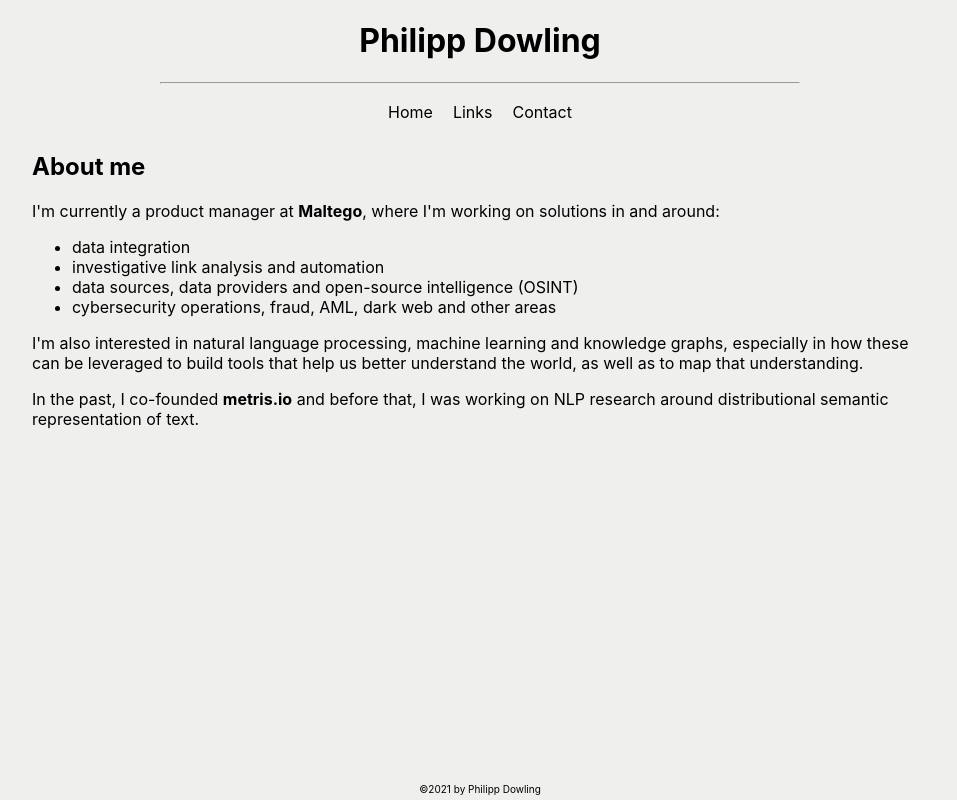
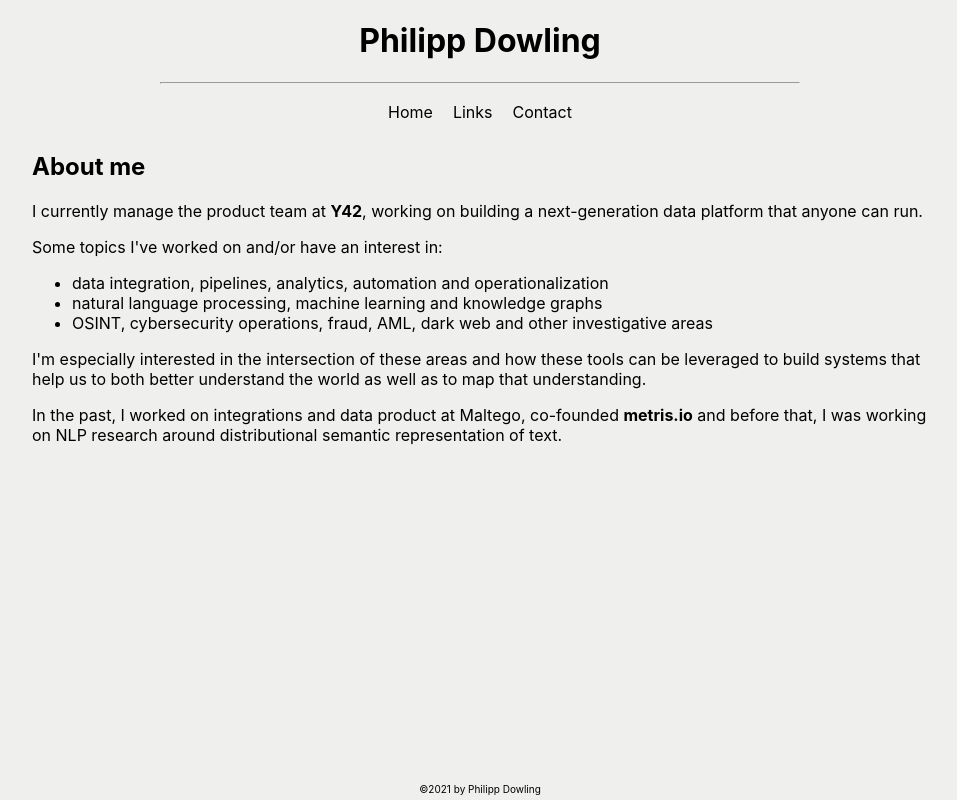
Before and after one commit to phdowling/phdowling.github.io, a React (Create React App) app: page / in a window 1280 px wide. Shown: the whole page, without its empty margins (160-1117 px from the left). Built offline with nearby package versions, Linux system fonts and the light colour scheme.

Commit message:
Update Home.tsx

```diff
--- a/src/components/Home.tsx
+++ b/src/components/Home.tsx
@@ -3,19 +3,17 @@ import ReactMarkdown from "react-markdown";
 import {ContentPage, NoRefLink} from "./ContentPage";
 
 const content = `## About me
-I'm currently a product manager at **[Maltego](https://maltego.com)**,
-where I'm working on solutions in and around:
+I currently manage the product team at **[Y42](https://y42.com)**, working on building a next-generation data platform that anyone can run.
 
-- data integration
-- investigative link analysis and automation
-- data sources, data providers and open-source intelligence (OSINT)
-- cybersecurity operations, fraud, AML, dark web and other areas
+Some topics I've worked on and/or have an interest in:
+- data integration, pipelines, analytics, automation and operationalization
+- natural language processing, machine learning and knowledge graphs
+- OSINT, cybersecurity operations, fraud, AML, dark web and other investigative areas
 
-I'm also interested in natural language processing, machine learning and knowledge graphs,
-especially in how these can be leveraged to build tools that help us better understand the world,
+I'm especially interested in the intersection of these areas and how these tools can be leveraged to build systems that help us to both better understand the world
 as well as to map that understanding.
 
-In the past, I co-founded **[metris.io](https://metris.io/)**
+In the past, I worked on integrations and data product at [Maltego](maltego.com), co-founded **[metris.io](https://metris.io/)**
 and before that, I was working on NLP research around distributional semantic representation of text.
 `;
 
```
